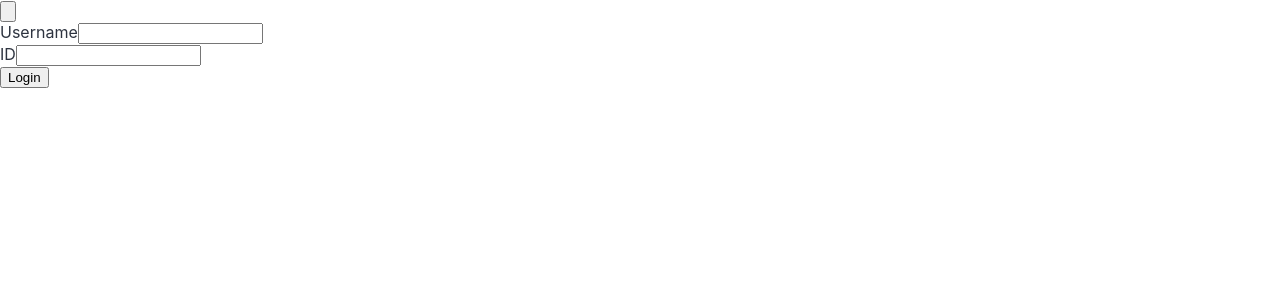
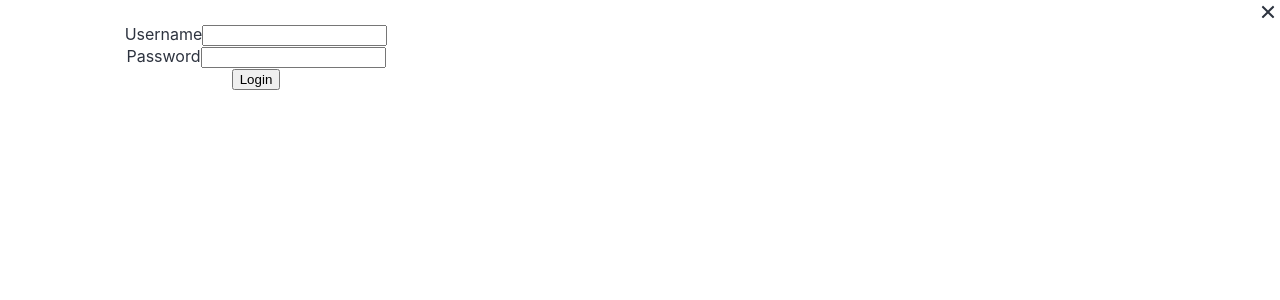
Before and after one commit to tjtaylorjr/chowtownMERN, a React (Create React App) app in the folder client/: page /signup in a window 1280 px wide. Both pictures are taken after a click on the button "Login". Shown: the top 300 px of the page. Built offline with nearby package versions, Linux system fonts and the light colour scheme.

Commit message:
added conditional form input fields based on whether calling signup or login through authform modal

```diff
--- a/client/src/components/AuthForm.js
+++ b/client/src/components/AuthForm.js
@@ -4,8 +4,10 @@ import { Modal } from '../context/Modal';
 
 const AuthForm = (props) => {
   const defaultUserState = {
-    name: "",
-    id: "",
+    firstname: "",
+    lastname: "",
+    username: "",
+    password: "",
   };
 
   const [showModal, setShowModal] = useState(false);
@@ -38,26 +40,52 @@ const AuthForm = (props) => {
         <Modal onClose={() => setShowModal(false)}>
           <div className="login-form__container">
             <form className="login-form" onSubmit={handleSubmit}>
+              {flag === "Signup" && (
+                <>
+                  <div>
+                    <label htmlFor="firstname">First Name</label>
+                    <input
+                      type="text"
+                      id="firstname"
+                      required
+                      value={user.firstname}
+                      onChange={handleInputChange}
+                      name="firstname"
+                    />
+                  </div>
+                  <div>
+                    <label htmlFor="lastname">Last Name</label>
+                    <input
+                      type="text"
+                      id="lastname"
+                      required
+                      value={user.lastname}
+                      onChange={handleInputChange}
+                      name="lastname"
+                    />
+                  </div>
+                </>
+              )}
               <div>
-                <label htmlFor="user">Username</label>
+                <label htmlFor="username">Username</label>
                 <input
                   type="text"
-                  id="name"
+                  id="username"
                   required
-                  value={user.name}
+                  value={user.username}
                   onChange={handleInputChange}
-                  name="name"
+                  name="username"
                 />
               </div>
               <div>
-                <label htmlFor="id">ID</label>
+                <label htmlFor="password">Password</label>
                 <input
                   type="text"
-                  id="id"
+                  id="password"
                   required
-                  value={user.id}
+                  value={user.password}
                   onChange={handleInputChange}
-                  name="id"
+                  name="password"
                 />
               </div>
               <button type="submit">
--- a/client/src/context/Modal.js
+++ b/client/src/context/Modal.js
@@ -32,7 +32,7 @@ export const Modal = ({ onClose, children }) => {
       <div className="modal-background" onClick={onClose} />
       <div className="modal-content">
         <div className="modal-content__inner-container">
-          <button className="modal-content__close-button">
+          <button className="modal-content__close-button" onClick={onClose}>
             <span className="close-button__icon-container">
               <svg className="close-button__icon" viewBox="0 0 24 24" focusable="false" >
                 <g fill="none" fillRule="evenodd">
--- a/client/src/styles/modal.css
+++ b/client/src/styles/modal.css
@@ -25,3 +25,28 @@
   -webkit-overflow-scrolling: touch;
   background-color: #FFFFFF;
 }
+
+.modal-content__inner-container {
+  padding: 0;
+  max-height: 90vh;
+  position: relative;
+  display: flex;
+  flex-direction: column;
+  min-height: 100%;
+  box-sizing: border-box;
+  text-align: center;
+}
+
+.modal-content__close-button {
+  position: static;
+  align-self: end;
+  height: 1.5rem;
+  width: 1.5rem;
+  padding: 0;
+  border-radius: 50%;
+  background-color: transparent;
+  cursor: pointer;
+  border: none;
+  z-index: 1;
+  right: 16px;
+}
```
